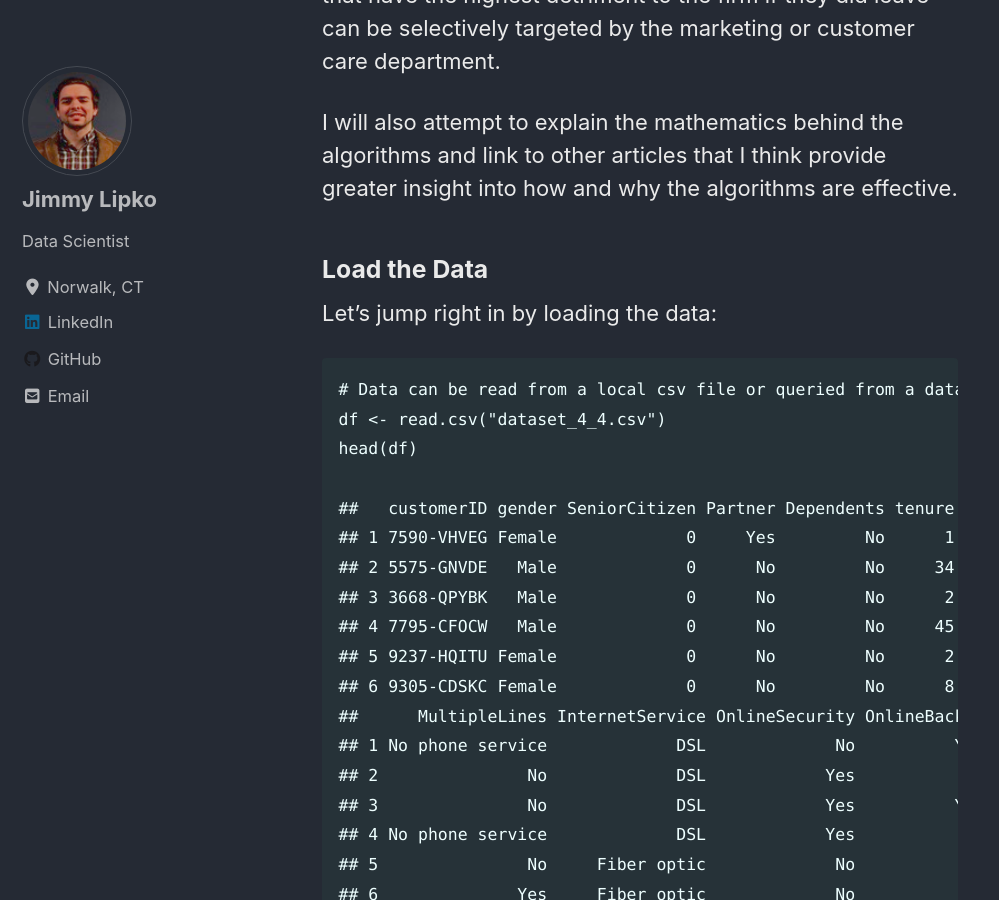
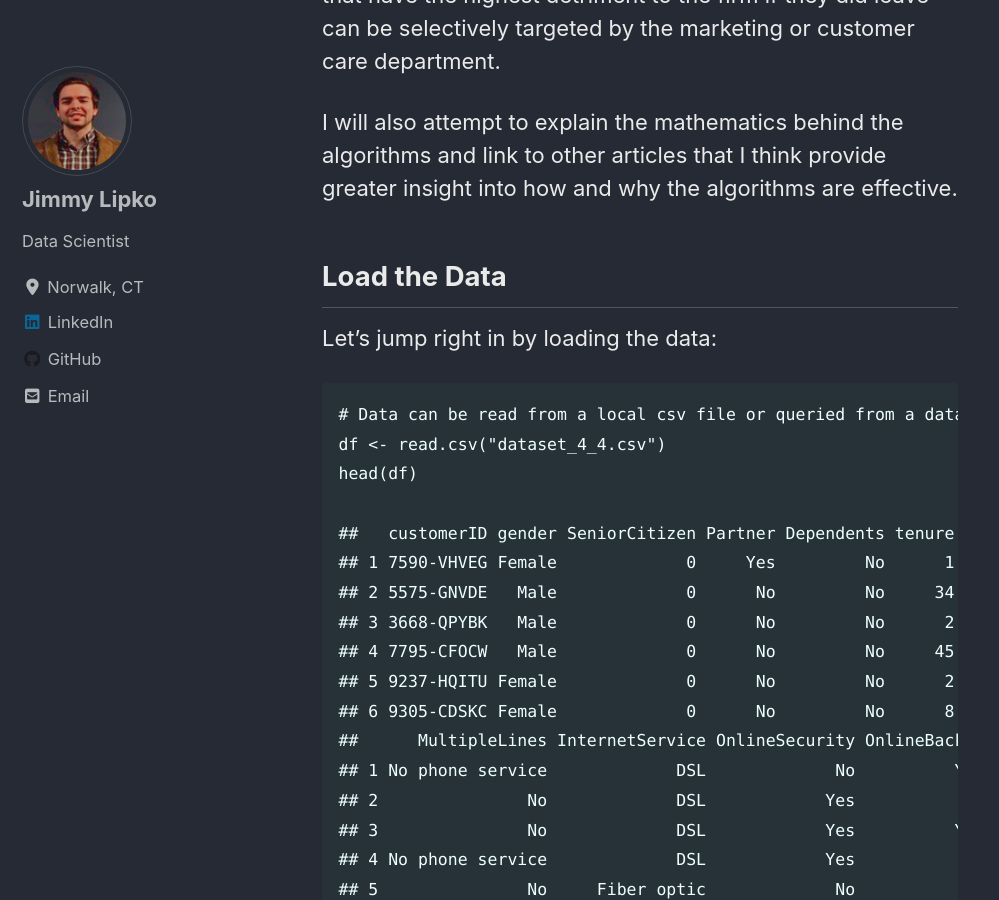
Before and after one commit to jimmy-lipko/jimmy-lipko.github.io, a Jekyll site: the page built from _posts/2020-04-04-nn.md, in a window 1280 px wide and 900 px high, scrolled down 1168 px. Shown: the whole window, without its empty margins (0-999 px from the left). Built offline with Jekyll 4.4.1, drawn with Linux system fonts in a browser that asks for light colours; cached includes are drawn as plain includes; nearby versions of some CDN libraries.

Commit message:
Tag update

```diff
--- a/_posts/2020-04-04-nn.md
+++ b/_posts/2020-04-04-nn.md
@@ -24,8 +24,8 @@ I will also attempt to explain the mathematics behind the algorithms and
 link to other articles that I think provide greater insight into how and
 why the algorithms are effective.
 
-### Load the Data
-
+Load the Data
+--------------
 
 Let’s jump right in by loading the data:
 
@@ -249,7 +249,8 @@ important and not a trivial step. I would encourage you to perform your
 own on this data set. Some exploration might be to see boxplots of the
 bill amounts by demographics. Can follow this up with anova testing too!
 
-### Modeling
+Modeling
+--------------
 
 We wish to explore both logistic regression and neural net modeling.
 
```
Also changed, not shown: _posts/2020-04-03-mlr.md (+1 -1 lines).
